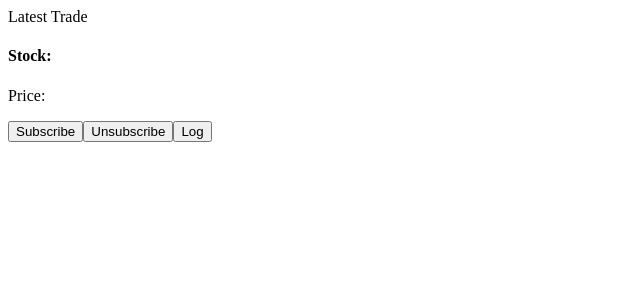
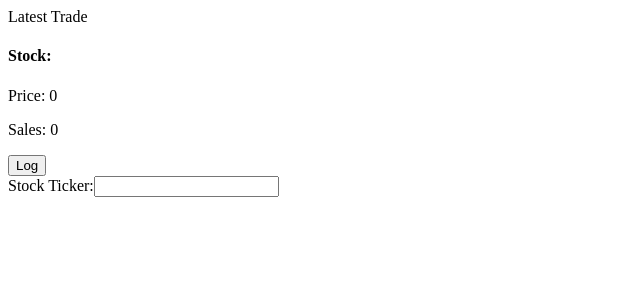
Before and after one commit to ryannolanco/devcharts, a React (Vite) app in the folder frontend/: page / in a window 1280 px wide. Shown: the top 300 px of the page, without its empty margins (0-640 px from the left). Built offline with nearby package versions, Linux system fonts and the light colour scheme; no server answers; the HTML template or start-up script is replaced by a standard one.

Commit message:
trade message now working, need to create logic for sales per price

```diff
--- a/frontend/src/stock-prices/StockPrices.jsx
+++ b/frontend/src/stock-prices/StockPrices.jsx
@@ -1,12 +1,18 @@
 import React, { useEffect, useRef, useState } from 'react';
+import tradeMessage from './stock-prices-functions/tradeMessageLogic';
 
 const apiURL = import.meta.env.VITE_FINN_HUBB_API_URL;
 
 const StockPrices = () => {
 	const connection = useRef(null);
 	// const [messages, setMessages] = useState([]);
-	const [mostRecentPrice, setMostRecentPrice] = useState(null);
+	const [mostRecentPrice, setMostRecentPrice] = useState({
+		price: 0,
+		sales: 0,
+	});
 	const [stockName, setStockName] = useState('');
+	const [tickerInput, setTickerInput] = useState('');
+	const [oldTicker, setOldTicker] = useState('');
 
 	useEffect(() => {
 		console.log(apiURL);
@@ -23,23 +29,8 @@ const StockPrices = () => {
 			const data = JSON.parse(event.data);
 
 			if (data.type === 'trade') {
-				const tradeData = data.data;
-
-				const mostRecentTrade =
-					tradeData.length > 0
-						? tradeData.reduce((latest, trade) =>
-								trade.t > latest.t ? trade : latest
-						  )
-						: null;
-
-				setMostRecentPrice(Number(mostRecentTrade.p));
+				tradeMessage(data, setMostRecentPrice);
 			}
-
-			// console.log('Message from server', tradeData);
-
-			// if (data.type !== 'ping') {
-			// 	setMessages((prev) => [...prev, tradeData]);
-			// }
 
 			// Handle errors gracefully
 			if (data.type === 'error') {
@@ -65,7 +56,7 @@ const StockPrices = () => {
 	}, []);
 
 	const subscribeToStock = (symbol) => {
-		console.log(`subscibing to ${symbol}`);
+		console.log(`subscribing to ${symbol}`);
 		setStockName(symbol);
 		connection.current.send(
 			JSON.stringify({ type: 'subscribe', symbol: symbol })
@@ -80,22 +71,43 @@ const StockPrices = () => {
 		);
 	};
 
+	const handleSubmit = (e) => {
+		e.preventDefault();
+		console.log(`old: ${oldTicker}`);
+		console.log(`ticker input: ${tickerInput}`);
+		if (oldTicker) {
+			console.log('unsbcribing');
+			unsubscribeToStock(oldTicker);
+		}
+		setOldTicker(tickerInput);
+		setTickerInput('');
+		subscribeToStock(tickerInput);
+	};
+
 	return (
 		<div>
 			<div>
 				Latest Trade
 				<div key={stockName}>
 					<h4>Stock: {stockName}</h4>
-					<p>Price: {mostRecentPrice}</p>
+					<p>Price: {mostRecentPrice ? mostRecentPrice.price : null}</p>
+					<p>Sales: {mostRecentPrice ? mostRecentPrice.sales : null}</p>
 				</div>
 			</div>
-			<button onClick={() => subscribeToStock('BINANCE:BTCUSDT')}>
-				Subscribe
-			</button>
-			<button onClick={() => unsubscribeToStock('BINANCE:BTCUSDT')}>
-				Unsubscribe
-			</button>
-			<button onClick={() => console.log(messages)}>Log</button>
+			<button onClick={() => console.log(`debugging log`)}>Log</button>
+			<form onSubmit={handleSubmit}>
+				<label htmlFor="stock_ticker">Stock Ticker:</label>
+				<input
+					id="stock_ticker"
+					type="text"
+					name="stock_ticker"
+					value={tickerInput}
+					onChange={({ target }) => {
+						console.log(tickerInput);
+						setTickerInput(target.value);
+					}}
+				/>
+			</form>
 		</div>
 	);
 };
--- /dev/null
+++ b/frontend/src/stock-prices/stock-prices-functions/tradeMessageLogic.js
@@ -0,0 +1,17 @@
+export default function tradeMessage(data, setMostRecentPrice) {
+	//this will need some more computing logic, need to deterimne how many sale per price
+	//and set accordingly
+	const tradeData = data.data;
+
+	const mostRecentTrade =
+		tradeData.length > 0
+			? tradeData.reduce((latest, trade) =>
+					trade.t > latest.t ? trade : latest
+			  )
+			: null;
+
+	setMostRecentPrice({
+		price: Number(mostRecentTrade.p),
+		sales: Number(tradeData.length),
+	});
+}
```
